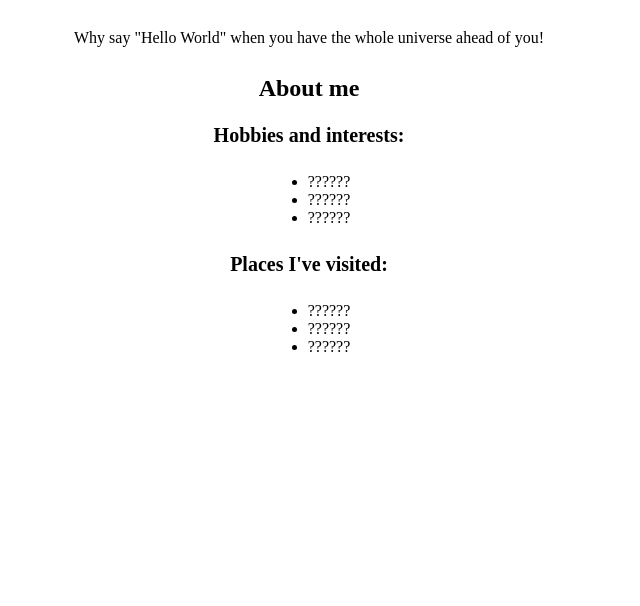
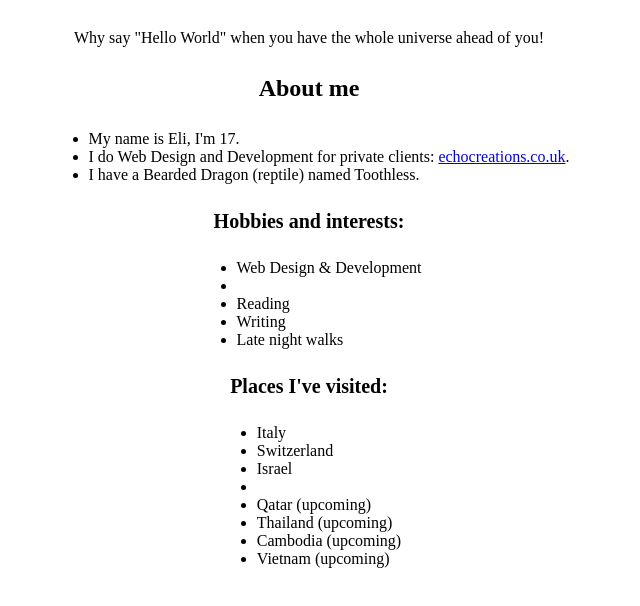
Before and after one commit to theLadEli/git-fundamentals-lab, a plain HTML site: page index.html in a window 1280 px wide. Shown: the part 64-670 px from the top of the page, without its empty margins (331-971 px from the left). Drawn offline with Linux system fonts and the light colour scheme.

Commit message:
Populated the About Me section

```diff
--- a/index.html
+++ b/index.html
@@ -12,19 +12,29 @@
     <p>Why say "Hello World" when you have the whole universe ahead of you!</p>
 
     <h2>About me</h2>
+    <ul>
+      <li>My name is Eli, I'm 17.</li>
+      <li>I do Web Design and Development for private clients: <a href="https://echocreations.co.uk/">echocreations.co.uk</a>.</li>
+      <li>I have a Bearded Dragon (reptile) named Toothless.</li>
+    </ul>
 
     <h3>Hobbies and interests:</h3>
     <ul>
-      <li>??????</li>
-      <li>??????</li>
-      <li>??????</li>
+      <li>Web Design & Development<li>
+      <li>Reading</li>
+      <li>Writing</li>
+      <li>Late night walks</li>
     </ul>
 
     <h3>Places I've visited:</h3>
     <ul>
-      <li>??????</li>
-      <li>??????</li>
-      <li>??????</li>
+      <li>Italy</li>
+      <li>Switzerland</li>
+      <li>Israel<li>
+      <li>Qatar (upcoming)</li>
+      <li>Thailand (upcoming)</li>
+      <li>Cambodia (upcoming)</li>
+      <li>Vietnam (upcoming)</li>
     </ul>
   </body>
 </html>
```
